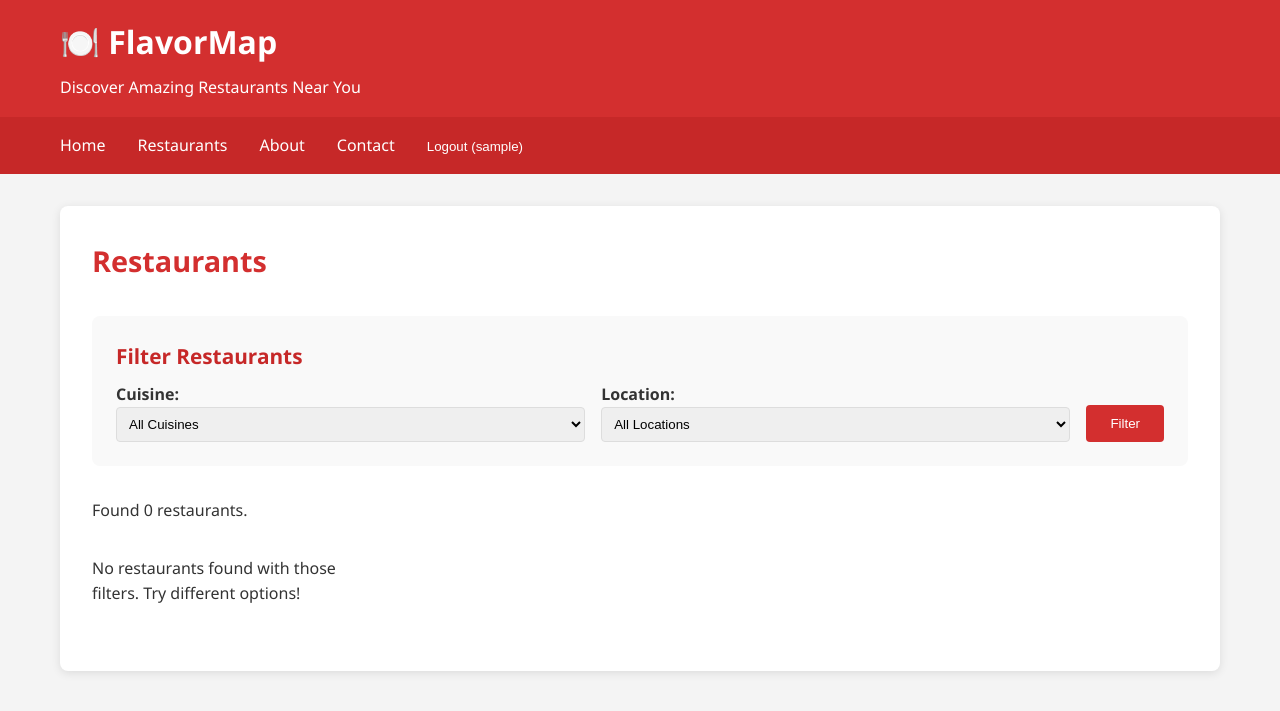
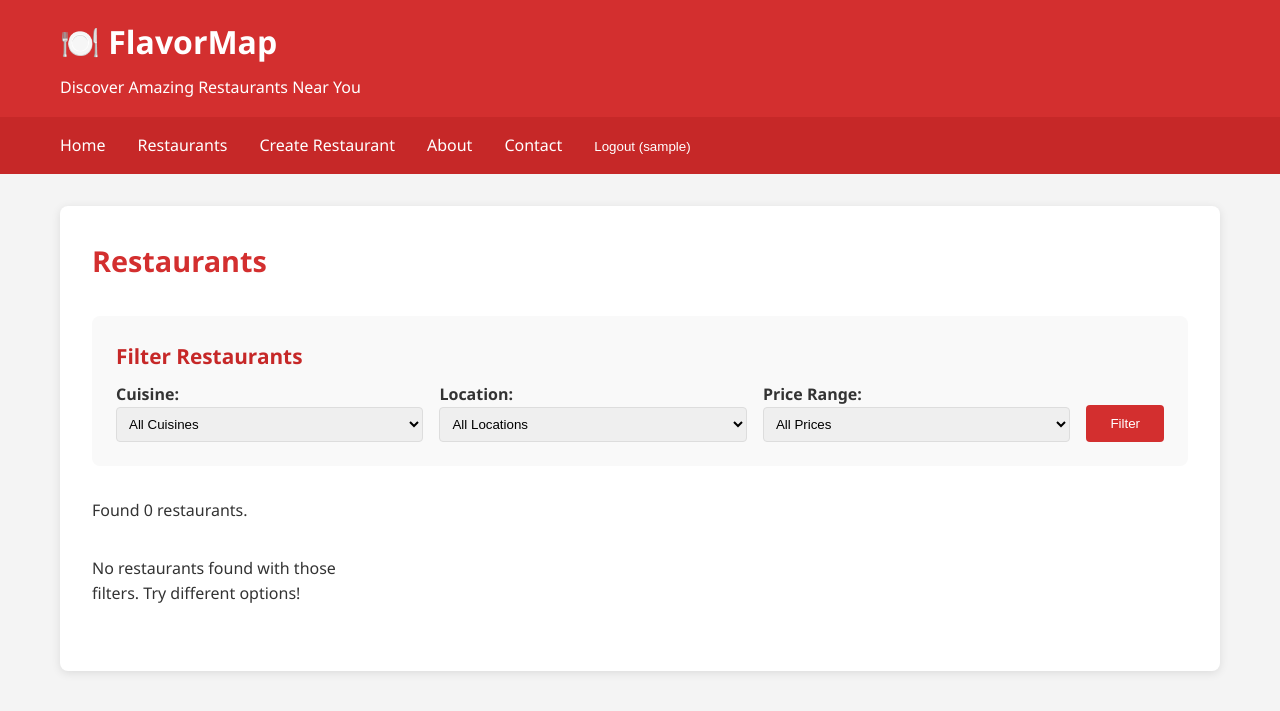
Before and after one commit to nullterminator-fyi/FlavorMap, a Django app: page /restaurants/ in a window 1280 px wide. Shown: the top 711 px of the page. Run offline with Django 5.2, Linux system fonts and the light colour scheme; the visitor is signed in with stand-in values (Sample User, id 1); data that the repository does not hold is empty.

Commit message:
Add a restaurant registration system

```diff
--- a/core/urls.py
+++ b/core/urls.py
@@ -10,6 +10,9 @@ urlpatterns = [
     path('', views.home, name='home'),
     path('restaurants/', views.restaurant_list, name='restaurant_list'),
     path('restaurants/<int:restaurant_id>/', views.restaurant_detail, name='restaurant_detail'),
+    path('restaurants/create/', views.create_restaurant, name='create_restaurant'),
+    path('restaurants/<int:restaurant_id>/edit/', views.edit_restaurant, name='edit_restaurant'),
+    path('restaurants/<int:restaurant_id>/delete/', views.delete_restaurant, name='delete_restaurant'),
     path('about/', views.about, name='about'),
     path('contact/', views.contact, name='contact'),
     path('register/', views.register, name='register'),
--- a/core/views.py
+++ b/core/views.py
@@ -2,8 +2,10 @@ from django.shortcuts import render, get_object_or_404
 from django.contrib.auth.forms import UserCreationForm
 from django.contrib.auth import login
 from django.shortcuts import redirect
+from django.contrib.auth.decorators import login_required
+from django.contrib import messages
 from .models import Restaurant, Cuisine, Location, Review
-from .forms import CustomUserCreationForm
+from .forms import CustomUserCreationForm, RestaurantForm
 
 
 def register(request):
@@ -41,12 +43,16 @@ def restaurant_list(request):
     restaurants = Restaurant.objects.select_related('cuisine', 'location').all()
     cuisine_filter = request.GET.get('cuisine')
     location_filter = request.GET.get('location')
+    price_filter = request.GET.get('price_range')
 
     if cuisine_filter:
         restaurants = restaurants.filter(cuisine__id=cuisine_filter)
 
     if location_filter:
         restaurants = restaurants.filter(location__id=location_filter)
+
+    if price_filter:
+        restaurants = restaurants.filter(price_range=price_filter)
 
     cuisines = Cuisine.objects.all()
     locations = Location.objects.all()
@@ -91,3 +97,71 @@ def contact(request):
         'message': 'Get in touch with us for any questions or suggestions.',
     }
     return render(request, 'core/contact.html', context)
+
+
+@login_required
+def create_restaurant(request):
+    """Create a new restaurant"""
+    if request.method == 'POST':
+        form = RestaurantForm(request.POST)
+        if form.is_valid():
+            restaurant = form.save(commit=False)
+            restaurant.created_by = request.user
+            restaurant.save()
+            messages.success(request, 'Restaurant created successfully!')
+            return redirect('core:restaurant_detail', restaurant_id=restaurant.id)
+    else:
+        form = RestaurantForm()
+
+    context = {
+        'page_title': 'Create Restaurant',
+        'form': form,
+    }
+    return render(request, 'core/restaurant_form.html', context)
+
+
+@login_required
+def edit_restaurant(request, restaurant_id):
+    """Edit an existing restaurant (only by creator)"""
+    restaurant = get_object_or_404(Restaurant, id=restaurant_id)
+
+    if restaurant.created_by != request.user:
+        messages.error(request, 'You can only edit restaurants you created.')
+        return redirect('core:restaurant_detail', restaurant_id=restaurant.id)
+
+    if request.method == 'POST':
+        form = RestaurantForm(request.POST, instance=restaurant)
+        if form.is_valid():
+            form.save()
+            messages.success(request, 'Restaurant updated successfully!')
+            return redirect('core:restaurant_detail', restaurant_id=restaurant.id)
+    else:
+        form = RestaurantForm(instance=restaurant)
+
+    context = {
+        'page_title': f'Edit {restaurant.name}',
+        'form': form,
+        'restaurant': restaurant,
+    }
+    return render(request, 'core/restaurant_form.html', context)
+
+
+@login_required
+def delete_restaurant(request, restaurant_id):
+    """Delete a restaurant (only by creator)"""
+    restaurant = get_object_or_404(Restaurant, id=restaurant_id)
+
+    if restaurant.created_by != request.user:
+        messages.error(request, 'You can only delete restaurants you created.')
+        return redirect('core:restaurant_detail', restaurant_id=restaurant.id)
+
+    if request.method == 'POST':
+        restaurant.delete()
+        messages.success(request, 'Restaurant deleted successfully!')
+        return redirect('core:restaurant_list')
+
+    context = {
+        'page_title': f'Delete {restaurant.name}',
+        'restaurant': restaurant,
+    }
+    return render(request, 'core/restaurant_confirm_delete.html', context)
--- a/templates/base.html
+++ b/templates/base.html
@@ -170,6 +170,9 @@
             <ul>
                 <li><a href="{% url 'core:home' %}">Home</a></li>
                 <li><a href="{% url 'core:restaurant_list' %}">Restaurants</a></li>
+                {% if user.is_authenticated %}
+                    <li><a href="{% url 'core:create_restaurant' %}">Create Restaurant</a></li>
+                {% endif %}
                 <li><a href="{% url 'core:about' %}">About</a></li>
                 <li><a href="{% url 'core:contact' %}">Contact</a></li>
                 {% if user.is_authenticated %}
--- a/templates/core/restaurant_detail.html
+++ b/templates/core/restaurant_detail.html
@@ -9,6 +9,7 @@
         <div class="restaurant-info" style="margin: 2rem 0; padding: 1.5rem; background-color: #f9f9f9; border-radius: 8px;">
             <p><strong>Cuisine Type:</strong> {{ restaurant.cuisine }}</p>
             <p><strong>Location:</strong> {{ restaurant.location }}</p>
+            <p><strong>Price Range:</strong> {{ restaurant.get_price_range_display }}</p>
             <p><strong>Address:</strong> {{ restaurant.address }}</p>
             <p><strong>Phone:</strong> <a href="tel:{{ restaurant.phone }}" style="color: #d32f2f; text-decoration: none;">{{ restaurant.phone }}</a></p>
             {% if restaurant.email %}
@@ -48,6 +49,10 @@
 
         <div style="margin-top: 2rem;">
             <a href="{% url 'core:restaurant_list' %}" class="btn">Back to Restaurants</a>
+            {% if user.is_authenticated and restaurant.created_by == user %}
+                <a href="{% url 'core:edit_restaurant' restaurant.id %}" class="btn" style="margin-left: 1rem;">Edit Restaurant</a>
+                <a href="{% url 'core:delete_restaurant' restaurant.id %}" class="btn" style="margin-left: 1rem; background-color: #f44336;">Delete Restaurant</a>
+            {% endif %}
         </div>
     {% else %}
         <h2>{{ restaurant.name }}</h2>
--- a/templates/core/restaurant_list.html
+++ b/templates/core/restaurant_list.html
@@ -7,7 +7,7 @@
 
     <div style="margin: 2rem 0; padding: 1.5rem; background-color: #f9f9f9; border-radius: 8px;">
         <h3 style="margin-top: 0;">Filter Restaurants</h3>
-        <form method="GET" style="display: grid; gap: 1rem; grid-template-columns: 1fr 1fr auto;">
+        <form method="GET" style="display: grid; gap: 1rem; grid-template-columns: 1fr 1fr 1fr auto;">
             <div>
                 <label for="cuisine"><strong>Cuisine:</strong></label>
                 <select id="cuisine" name="cuisine" style="width: 100%; padding: 0.5rem; border-radius: 4px; border: 1px solid #ddd;">
@@ -32,6 +32,16 @@
                 </select>
             </div>
 
+            <div>
+                <label for="price_range"><strong>Price Range:</strong></label>
+                <select id="price_range" name="price_range" style="width: 100%; padding: 0.5rem; border-radius: 4px; border: 1px solid #ddd;">
+                    <option value="">All Prices</option>
+                    <option value="€" {% if request.GET.price_range == "€" %}selected{% endif %}>Budget (€)</option>
+                    <option value="€€" {% if request.GET.price_range == "€€" %}selected{% endif %}>Moderate (€€)</option>
+                    <option value="€€€" {% if request.GET.price_range == "€€€" %}selected{% endif %}>Expensive (€€€)</option>
+                </select>
+            </div>
+
             <div style="display: flex; align-items: flex-end;">
                 <button type="submit" class="btn" style="margin: 0; width: 100%;">Filter</button>
             </div>
@@ -51,6 +61,9 @@
                     <strong>Location:</strong> {{ restaurant.location }}
                 </div>
                 <div class="restaurant-info">
+                    <strong>Price Range:</strong> {{ restaurant.get_price_range_display }}
+                </div>
+                <div class="restaurant-info">
                     <span class="rating">★ {{ restaurant.average_rating }}/5</span>
                 </div>
                 <div class="restaurant-info" style="font-size: 0.85em; color: #999;">
```
Also changed, not shown: core/forms.py (+11 -0 lines), core/models.py (+8 -0 lines), populate_data.py (+17 -7 lines), templates/core/restaurant_confirm_delete.html (added, +15 -0 lines), templates/core/restaurant_form.html (added, +17 -0 lines), 1 other file.
